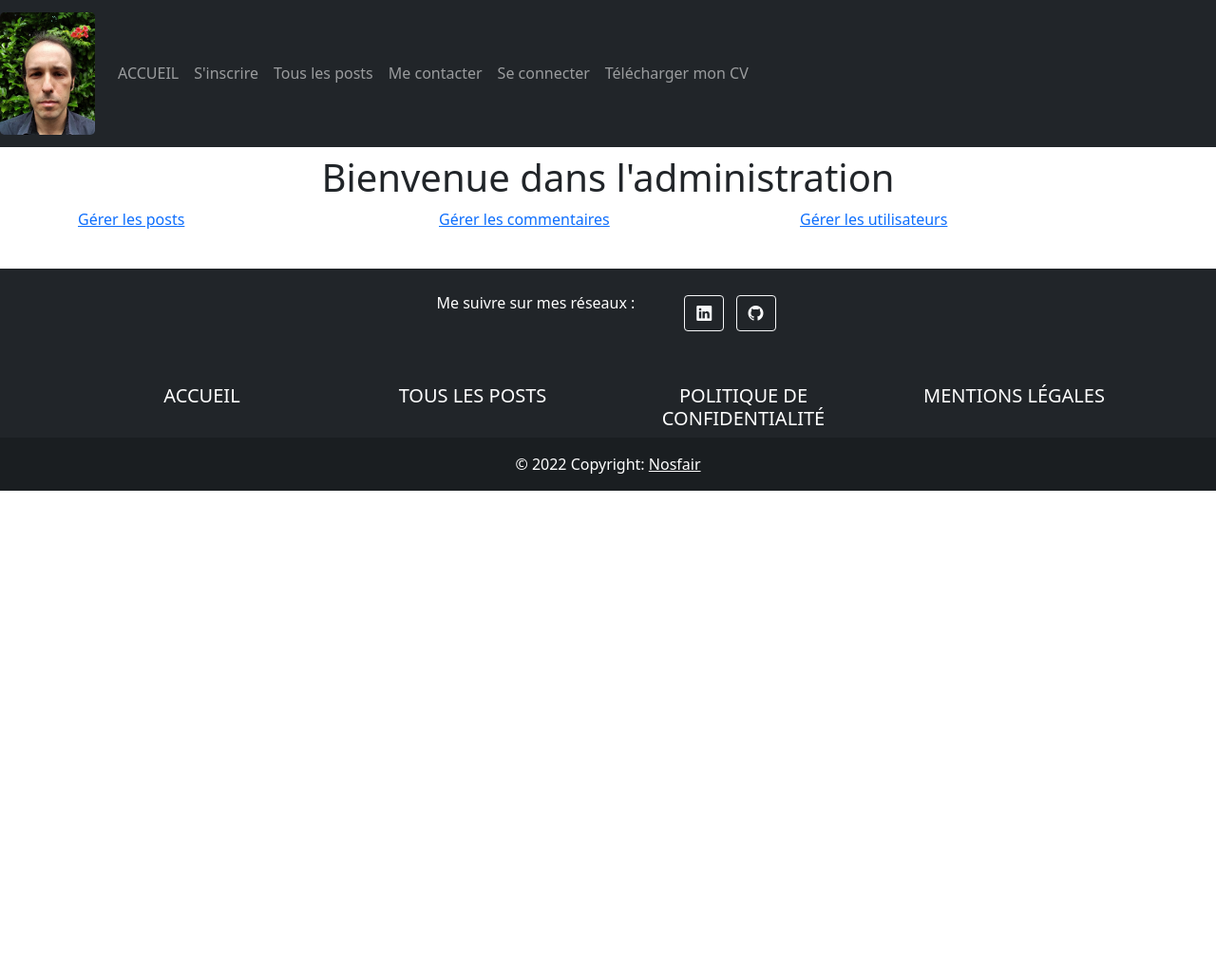
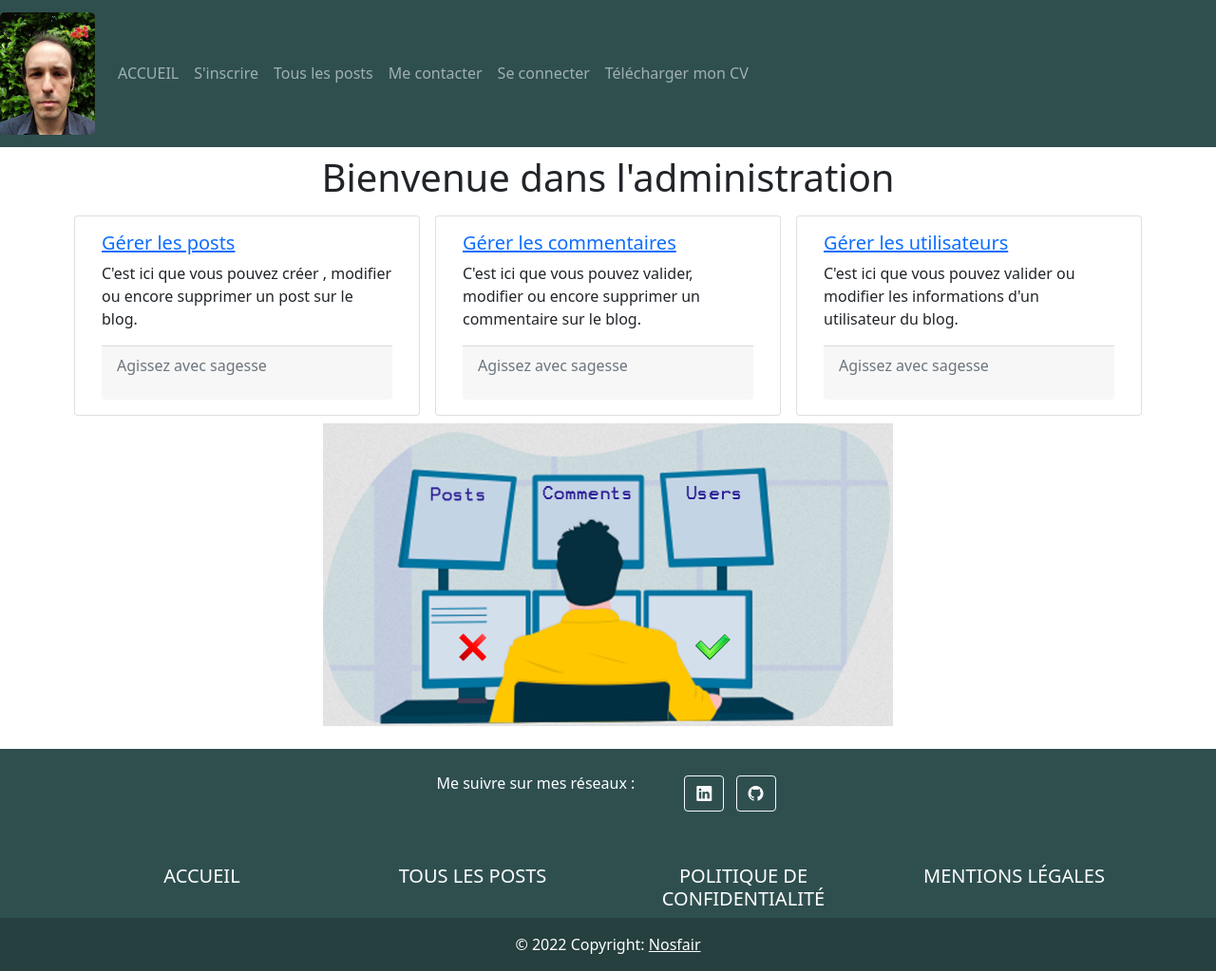
Before and after one commit to nosfairal/postBlog, a PHP site: the page made by templates/back/adminIndex.html.twig in a window 1280 px wide. Shown: the whole page at 95% size. Before the commit the page ends 517 px from the top, so only its background shows below. Run offline with PHP 8.4, Linux system fonts and the light colour scheme; the template is opened without the code that fills it, so the values that code supplies are empty; some libraries are stand-ins or nearby versions.

Commit message:
adding picture to administration

```diff
--- a/public/css/style.css
+++ b/public/css/style.css
@@ -13,3 +13,7 @@
   top: 0;
   background-color: red;
 }
+
+.bg-personnal {
+  background-color: darkslategrey;
+}
--- a/public/javascript/close.js
+++ b/public/javascript/close.js
@@ -1,2 +1,2 @@
-$(document).on('click',function(){
-    $('.collapse').collapse('hide');})
+$(document).on("click",function(){
+    $(".collapse").collapse("hide");});
--- a/templates/back/adminIndex.html.twig
+++ b/templates/back/adminIndex.html.twig
@@ -6,12 +6,39 @@
 {% endblock %}
 {% block content %}
 <div class="container">
-<h1 class="text-center">Bienvenue dans l'administration</h1>
-<div class="row">
-<p class="col"><a href="https://localhost/blogpost/index.php?p=admin/posts">Gérer les posts</a></p>
-<p class="col"><a href="https://localhost/blogpost/index.php?p=admin/comments">Gérer les commentaires</a></p>
-<p class="col"><a href="https://localhost/blogpost/index.php?p=admin/users">Gérer les utilisateurs</a></p>
-</div>
+    <h1 class="text-center">Bienvenue dans l'administration</h1>
+    <div class="row">
+        <div class="card col m-2">
+            <div class="card-body">
+                <h5 class="card-title"><a href="./index.php?p=admin/posts">Gérer les posts</a></h5>
+                    <p class="card-text">C'est ici que vous pouvez créer , modifier ou encore supprimer un post sur le blog.</p>
+                <div class="card-footer text-muted">
+                    <p>Agissez avec sagesse</p>
+                </div>
+            </div>
+        </div>
+        <div class="card col m-2">
+            <div class="card-body">
+                <h5 class="card-title"><a href="./index.php?p=admin/comments">Gérer les commentaires</a></h5>
+                    <p class="card-text">C'est ici que vous pouvez valider, modifier ou encore supprimer un commentaire sur le blog.</p>
+                <div class="card-footer text-muted">
+                    <p>Agissez avec sagesse</p>
+                </div>
+            </div>
+        </div>
+        <div class="card col m-2">
+            <div class="card-body">
+                <h5 class="card-title"><a href="./index.php?p=admin/users">Gérer les utilisateurs</a></h5>
+                    <p class="card-text">C'est ici que vous pouvez valider ou modifier les informations d'un utilisateur du blog.</p>
+                <div class="card-footer text-muted">
+                    <p>Agissez avec sagesse</p>
+                </div>
+            </div>
+        </div>
+    </div>
+    <div class="text-center">
+    <img src="./public/images/admin.png" width="600px" high="600px" alt="admin">
+    </div>
 </div>
 {% endblock %}
 {% block script %}
--- a/templates/base.html.twig
+++ b/templates/base.html.twig
@@ -15,7 +15,7 @@
     <body class="">
     {% block body %}
         <header class="h6">
-            <nav class="navbar navbar-expand-lg navbar-dark bg-dark">
+            <nav class="navbar navbar-expand-lg navbar-dark bg-personnal">
                 <a class="navbar-brand" href="#">
                     <img src="./public/images/francoisT.jpg" width="100px" high="100px" class="rounded-3" alt="Photo François Thialon">
                 </a>
@@ -79,7 +79,7 @@
         </main>
         {% block footer %}
             <!-- Footer -->
-            <footer class="bg-dark text-center footer text-white mt-4 bottom-0">
+            <footer class="bg-personnal text-center footer text-white mt-4 bottom-0">
                 <!-- Grid container -->
                 <div class="container ">
                     <!-- Section: Social media -->
```
Also changed, not shown: public/images/admin.png (added).
